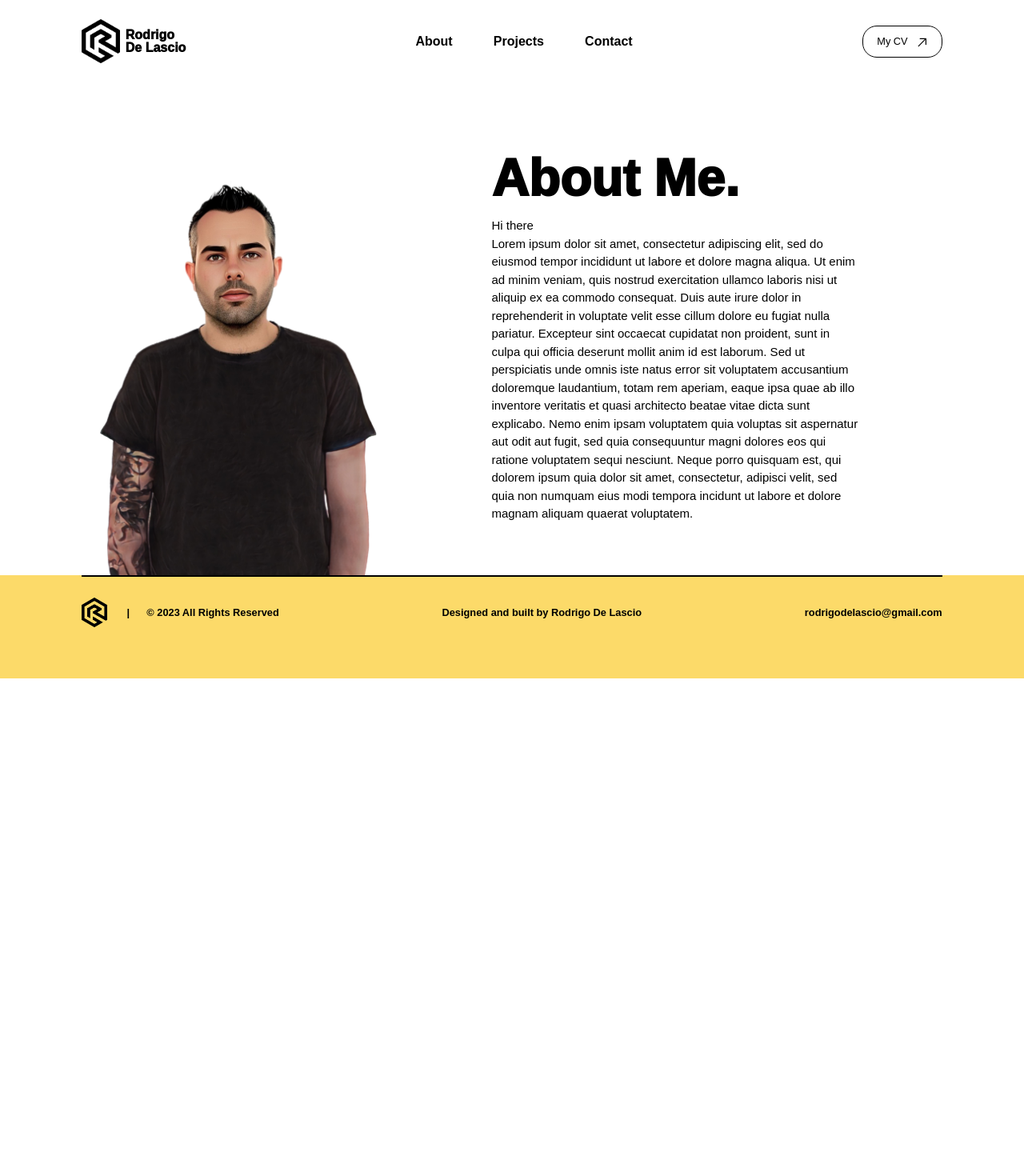
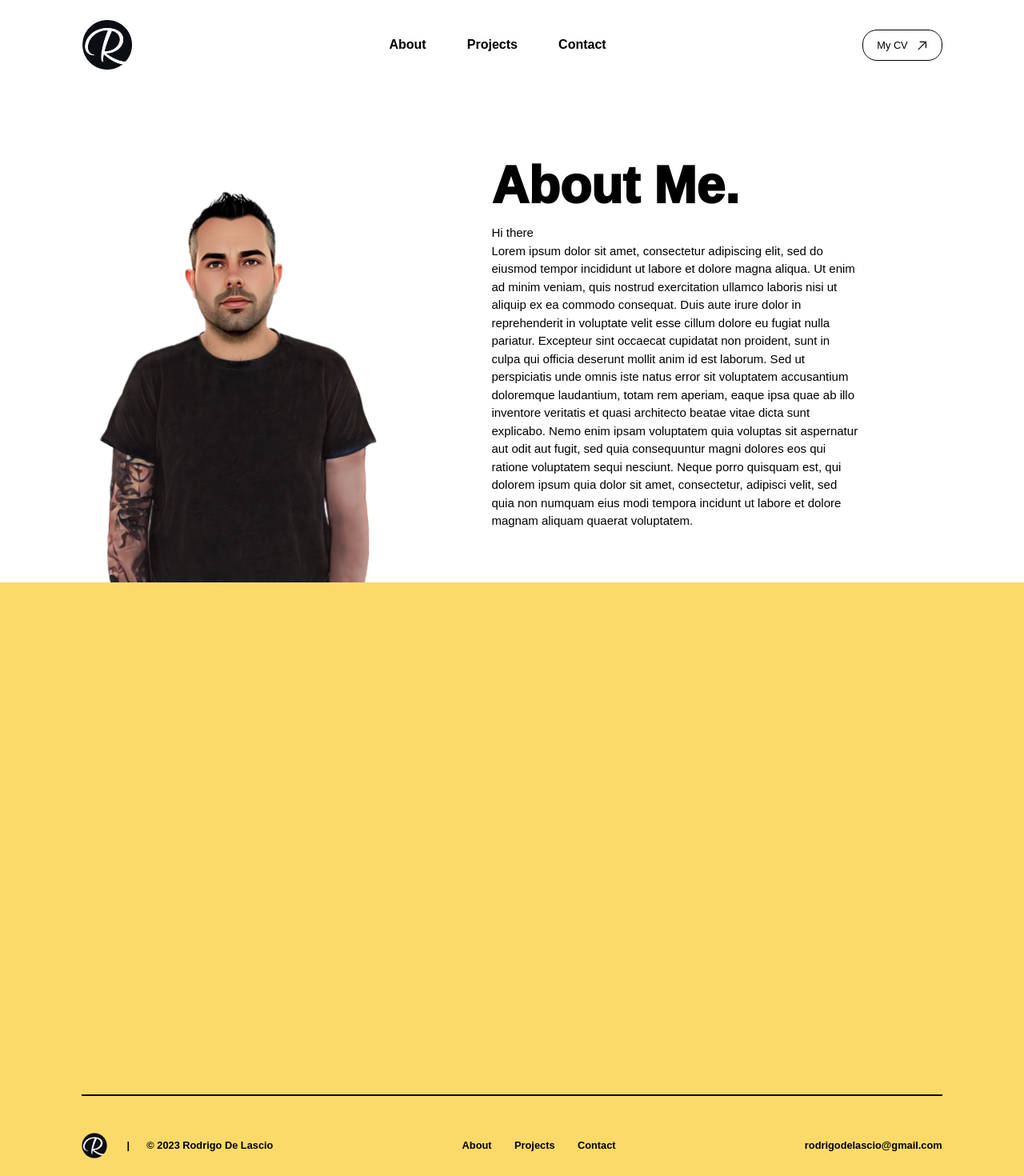
Before and after one commit to rodrigodelascio/rod-current-folio, a React (Create React App) app: page /about in a window 1280 px wide. Shown: the top 1470 px of the page at 80% size. Before the commit the page ends 848 px from the top, so only its background shows below. Built offline with nearby package versions, Linux system fonts and the light colour scheme.

Commit message:
logo update + navbar and footer improvements

```diff
--- a/src/components/aboutpage/aboutHeroSection/AboutHeroSection.js
+++ b/src/components/aboutpage/aboutHeroSection/AboutHeroSection.js
@@ -32,6 +32,9 @@ const AboutHeroSection = () => {
           </p>
         </div>
       </div>
+      <div className={styles["second-section-template"]}>
+        <div></div>
+      </div>
     </div>
   );
 };
--- a/src/components/aboutpage/aboutHeroSection/AboutHeroSection.module.css
+++ b/src/components/aboutpage/aboutHeroSection/AboutHeroSection.module.css
@@ -40,3 +40,10 @@
   font-weight: 1000;
   padding-top: 2vh;
 }
+
+.second-section-template {
+  min-height: 80vh;
+  min-width: 84vw;
+  padding: 0 8vw;
+  background: #fcda69;
+}
--- a/src/components/common/Footer.js
+++ b/src/components/common/Footer.js
@@ -1,7 +1,7 @@
 import React from "react";
 import { Link } from "react-router-dom";
+import logo from "../../assets/images/logoRod.png";
 import styles from "./Footer.module.css";
-import logo from "../../assets/images/rodLogoBlack.png";
 
 const Footer = () => {
   return (
@@ -12,11 +12,13 @@ const Footer = () => {
           <Link to="/">
             <img src={logo} alt="black logo" />
           </Link>
-          <p>|&nbsp;&nbsp;&nbsp;&nbsp;&nbsp; &#169; 2023 All Rights Reserved</p>
+          <p>|&nbsp;&nbsp;&nbsp;&nbsp;&nbsp; &#169; 2023 Rodrigo De Lascio</p>
         </div>
-        <p className={styles["designed-by"]}>
-          Designed and built by Rodrigo De Lascio
-        </p>
+        <div className={styles["footer-links"]}>
+          <a href="/about">About</a>
+          <a href="/projects">Projects</a>
+          <a href="/contact">Contact</a>
+        </div>
         <p className={styles.email}>
           <a href="mailto:rodrigodelascio@gmail.com">
             rodrigodelascio@gmail.com
--- a/src/components/common/Footer.module.css
+++ b/src/components/common/Footer.module.css
@@ -9,7 +9,7 @@
   align-items: center;
   display: flex;
   justify-content: space-between;
-  padding: 3.5vh 8vw 8vh 8vw;
+  padding: 6vh 8vw;
   background: #fcda69;
 }
 
@@ -34,12 +34,32 @@
   font-weight: 600;
 }
 
+.footer-links {
+  display: flex;
+  flex-direction: row;
+  width: 15vw;
+  justify-content: space-between;
+  font-size: 0.8rem;
+  font-weight: 900;
+}
+
+.footer-links a:hover {
+  cursor: pointer;
+  opacity: 50%;
+}
+
 .email:hover {
   opacity: 50%;
   cursor: pointer;
 }
 
 /* Media Queries */
+@media screen and (max-width: 1200px) {
+  .footer-links {
+    width: 20vw;
+  }
+}
+
 @media screen and (max-width: 992px) {
   .main-footer-container p {
     font-size: 0.7rem;
@@ -48,6 +68,11 @@
   .main-footer-container img {
     width: 1.8rem;
     margin-right: 1.2rem;
+  }
+
+  .footer-links {
+    width: 20vw;
+    font-size: 0.7rem;
   }
 }
 
@@ -59,11 +84,16 @@
   .email {
     display: none;
   }
+
+  .footer-links {
+    width: 30vw;
+  }
 }
 
 @media screen and (max-width: 576px) {
   .main-footer-container {
     width: 100vw;
+    justify-content: center;
   }
 
   .main-footer-container img {
@@ -74,13 +104,13 @@
   .main-footer-container p {
     font-size: 0.6rem;
   }
+
+  .footer-links {
+    display: none;
+  }
 }
 
 @media screen and (max-width: 375px) {
-  .designed-by {
-    display: none;
-  }
-
   .main-footer-container {
     justify-content: center;
   }
--- a/src/components/common/Navbar.js
+++ b/src/components/common/Navbar.js
@@ -1,5 +1,5 @@
 import React, { useState } from "react";
-import logo from "../../assets/images/rodLogoBlack.png";
+import logo from "../../assets/images/logoRod.png";
 import pdf from "../../assets/files/rodrigoCV.pdf";
 import { GoArrowUpRight } from "react-icons/go";
 import { CgMenu, CgClose } from "react-icons/cg";
@@ -20,12 +20,6 @@ const Navbar = () => {
         <a href="/">
           <img src={logo} alt="logo" />
         </a>
-        <p className={styles["logo-text"]}>
-          <a href="/">
-            Rodrigo <br />
-            De Lascio
-          </a>
-        </p>
       </div>
       <div className={styles["navbar-links-container"]}>
         <div
--- a/src/components/common/Navbar.module.css
+++ b/src/components/common/Navbar.module.css
@@ -14,20 +14,13 @@
   flex-direction: row;
 }
 
-.logo-container:hover {
+.logo-container img {
+  width: 4rem;
+}
+
+.logo-container img:hover {
   opacity: 60%;
   transition: 0.5s;
-}
-
-.logo-container img {
-  width: 3rem;
-}
-
-.logo-text {
-  font-size: 1rem;
-  margin-left: 0.5vw;
-  line-height: 1rem;
-  font-weight: 1000;
 }
 
 .navbar-links-container {
@@ -98,23 +91,11 @@
   .logo-container img {
     width: 2.8rem;
   }
-
-  .logo-text {
-    font-size: 0.9rem;
-    margin-left: 0.5vw;
-    line-height: 1rem;
-  }
 }
 
 @media screen and (max-width: 768px) {
   .logo-container img {
     width: 2.5rem;
-  }
-
-  .logo-text {
-    font-size: 0.9rem;
-    margin-left: 0.5vw;
-    line-height: 0.9rem;
   }
 
   .inner-links-container {
```
Also changed, not shown: src/assets/images/logoRod.png (added), src/assets/images/rodLogoBlack.png (deleted).
